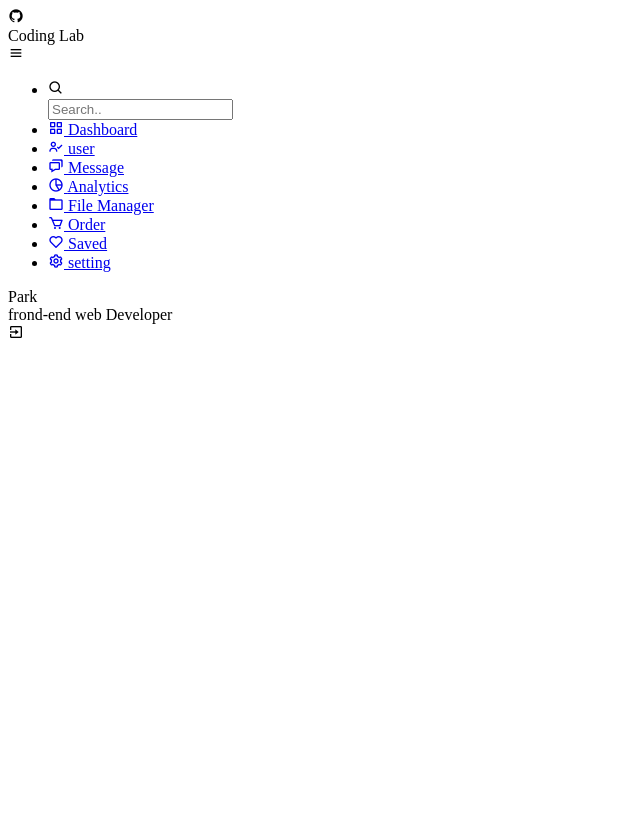
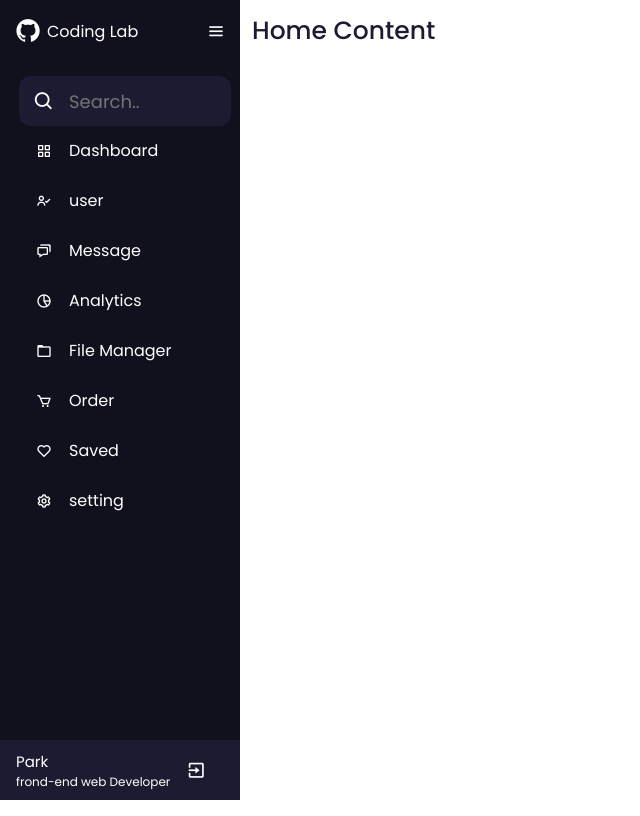
Before and after one commit to rondido/javascrpit-and-css-sidebar, a plain HTML site: page index.html in a window 1280 px wide. Shown: the whole page, without its empty margins (0-640 px from the left). Drawn offline with nearby package versions, Linux system fonts and the light colour scheme.

Commit message:
javascript css sidebar secound commit

```diff
--- a/index.html
+++ b/index.html
@@ -36,8 +36,8 @@
           <i class='bx bx-user-check' ></i>
         <span class="links_name">user</span>
         <!--<span class="tooltp">Dashboard</span>-->
+        </a>
       </li>
-      </a>
       <li>
         <a href="#">
           <i class='bx bx-chat' ></i>
@@ -94,5 +94,8 @@
       </div>
     </div>
   </div>
+<div class="home_content">
+  <div class="text">Home Content</div>
+</div>
 </body>
 </html>
--- a/style.css
+++ b/style.css
@@ -1,11 +1,174 @@
+@import url('https://fonts.googleapis.com/css2?family=Poppins:wght@200;300;400;500;600;700&display=swap');
+*{
+    margin: 0;
+    padding: 0;
+    box-sizing: border-box;
+    font-family: "Poppins" , sans-serif;
+}
 body{
     position: relative;
     min-height: 100vh;
     width: 100%;
     overflow: hidden; /* 넘치는 부분을 잘려서 보여주지 않게한다.*/
 }
+
+
 .sidebar{
-    height:100%;
-    width:240px;
+    position: fixed;
+    top:0;
+    left:0;
+    height: 100%;
+    width: 240px;
+    background: #11101d;
+    padding: 6px 14px;
+}
+.sidebar .log_content .logo{
+    color:#fff;
+    display: flex;
+    height: 50px;
+    width:100%;
+    align-items:center;
 
 }
+.log_content .logo i{
+    font-size: 28px;
+    margin-right: 5px;
+}
+.log_content .logo .logo_name{
+    font-szie:20px;
+    font-weight: 400;
+}
+.sidebar #btn{
+    position: absolute;
+    color: #fff;
+    left:90%;
+    top:6px;
+    font-size:20px;
+    height: 50px;
+    width:50px;
+    text-align: center;
+    line-height: 50px;
+    transform: translateX(-50%);
+}
+.sidebar ul{
+    margin-top:20px;
+
+}
+.sidebar ul li{
+    position:relative;
+    height: 50px;
+    width:100%;
+    margin:0 5px;
+    list-style: none;
+    line-height: 50px;
+}
+.sidebar ul li .tooltip{
+    position: absolute;
+    left: 122px;
+    top:50%;
+    transform: translateY(-50%);
+    border-radius: 6px;
+    height: 35px;
+    width: 122px;
+    background: #fff;
+    line-height: 35px;
+    text-align: center;
+    box-shadow: 0 5px 10px rgba(0,0,0, 0.2);
+}
+.sidebar ul li input{
+    position: absolute;
+    height:100%;
+    width:100%;
+    left: 0;
+    top:0;
+    border-radius: 12px;
+    outline: none;
+    border:none;
+    padding-left:50px;
+    background: #1d1b31;
+    font-size: 18px;
+    color:#fff;
+}
+.sidebar ul li  .bx-search{
+    position:absolute;
+    z-index: 99;
+    color:#fff;
+    font-size: 22px;
+}
+.sidebar ul li a{
+    color:#fff;
+    display: flex;
+    align-items: center;
+    text-decoration: none;
+    transition: all 0.4s ease;
+    border-radius: 12px;
+
+}
+.sidebar ul li a:hover{
+    color:#11101d;
+    background: #fff;
+}
+.sidebar ul li  i{
+    height: 50px;
+    min-width: 50px;
+    border-radius: 12px;
+    line-height: 50px;
+    text-align:center;
+}
+.sidebar .profile_content{
+    position: absolute;
+    color:#fff;
+    bottom: 0;
+    left:0;
+    width:100%;
+}
+.sidebar .profile_content .profile{
+    position: relative;
+    padding: 10px 6px;
+    height: 60px;
+    background: #1d1b31;
+}
+.sidebar .profile_content .profile .profile_detail{
+    display: flex;
+    align-items: center;
+}
+.profile .profile_detail img{
+    height: 45px;
+    width: 45px;
+    object-fit: cover;
+    border-radius: 12px;
+}
+.profile .profile_detail .name_job{
+    margin-left: 10px;
+
+}
+.profile .profile_detail .name{
+    font-size:15px;
+    font-weight: 400;
+}
+.profile .profile_detail .job{
+    font-size:12px;
+}
+.profile #log_out{
+    position: absolute;
+    left:88%;
+    bottom: 5px;
+    transform: translateX(-50%);
+    min-width: 50px;
+    line-height: 50px;
+    font-size:20px;
+    border-radius: 12px;
+}
+.home_content{
+    position:absolute;
+    height:100px;
+    width: calc(100% - 240px);
+    left:240px;
+}
+.home_content .text{
+    font-size: 25px;
+    font-weight: 500;
+    color:#1d1b31;
+    margin: 12px;
+
+}
```
